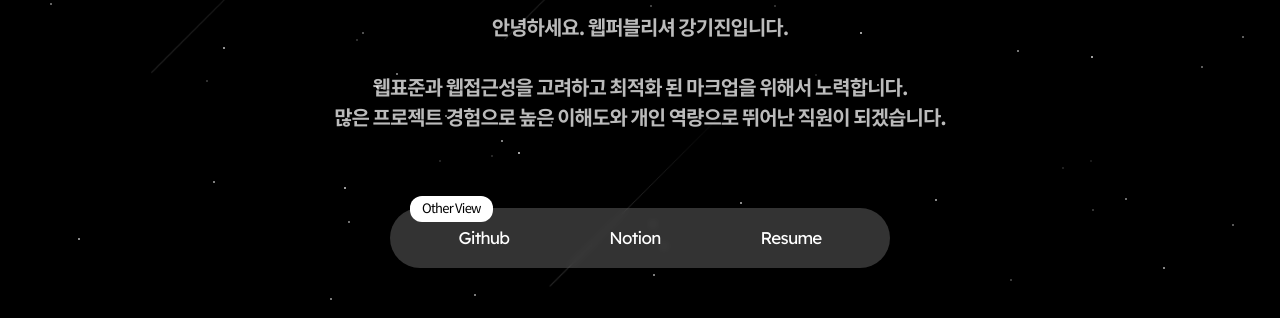
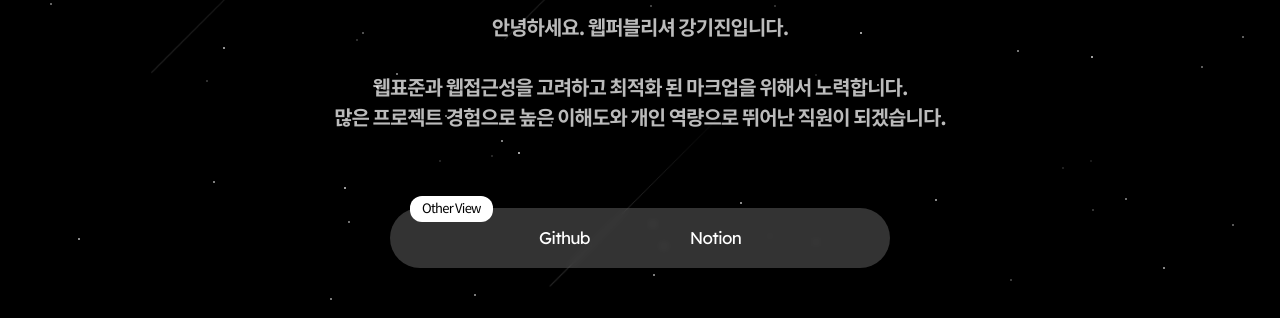
Before and after one commit to kangkijin/kj_portfolio, a plain HTML site: page index.html in a window 1280 px wide. Shown: the part 482-800 px from the top of the page. Drawn offline with Linux system fonts and the light colour scheme; a web font is replaced by a local one.

Commit message:
resume 제거

```diff
--- a/index.html
+++ b/index.html
@@ -571,7 +571,7 @@
 	<div class="fixed_function fadein">
 		<a href="https://github.com/kangkijin" class="click" title="Github" target="_blank">Github</a>
 		<a href="https://www.notion.so/KIJIN-PortFolio-d61ba38eeb734541bb11dbde05283b10?pvs=4" class="click" title="Notion" target="_blank">Notion</a>
-		<a href="resume.pdf" class="click" title="Resume" target="_blank">Resume</a>
+		<!-- <a href="resume.pdf" class="click" title="Resume" target="_blank">Resume</a> -->
 	</div>
 </body>
 </html>
```
